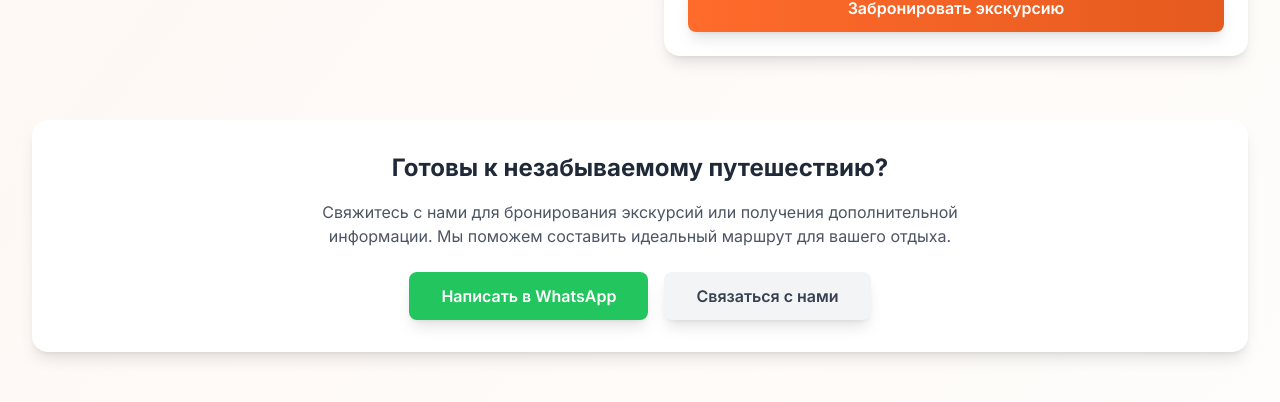
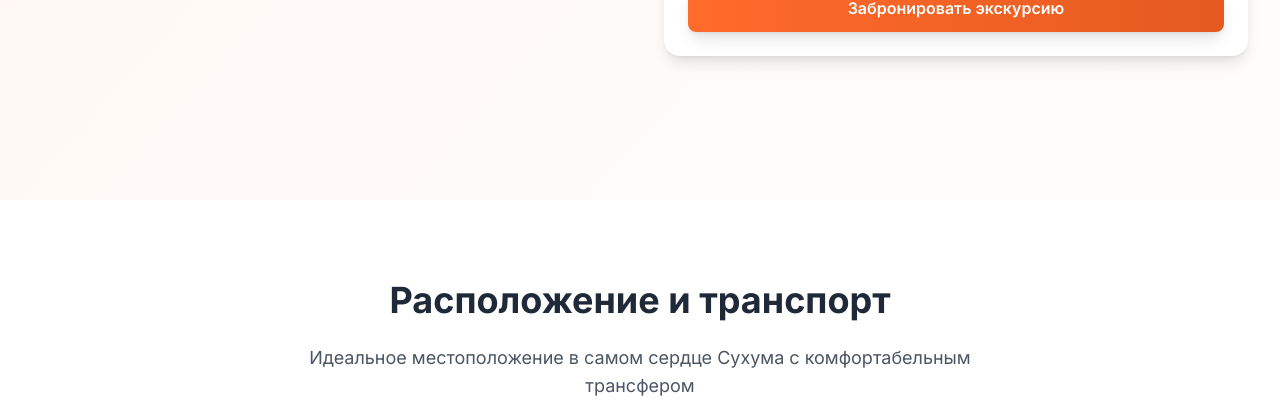
Before and after one commit to VEN6660M/test1, a React (Vite) app: page / in a window 1280 px wide. Shown: the part 2920-3322 px from the top of the page. Built offline with nearby package versions, Linux system fonts and the light colour scheme.

Commit message:
Update Excursions.tsx

```diff
--- a/src/components/Excursions.tsx
+++ b/src/components/Excursions.tsx
@@ -186,41 +186,7 @@ const Excursions = () => {
           </motion.div>
         </div>
 
-        {/* Call to Action */}
-        <motion.div
-          initial={{ opacity: 0, y: 30 }}
-          whileInView={{ opacity: 1, y: 0 }}
-          transition={{ duration: 0.8 }}
-          viewport={{ once: true }}
-          className="text-center bg-white rounded-2xl shadow-lg p-8"
-        >
-          <h3 className="text-2xl font-bold text-gray-800 mb-4">
-            Готовы к незабываемому путешествию?
-          </h3>
-          <p className="text-gray-600 mb-6 max-w-2xl mx-auto">
-            Свяжитесь с нами для бронирования экскурсий или получения дополнительной информации.
-            Мы поможем составить идеальный маршрут для вашего отдыха.
-          </p>
-          <div className="flex flex-col sm:flex-row items-center justify-center space-y-4 sm:space-y-0 sm:space-x-4">
-            <a
-              href="https://wa.me/7840123456?text=Здравствуйте! Интересуют экскурсии по Абхазии."
-              target="_blank"
-              rel="noopener noreferrer"
-              className="bg-green-500 text-white px-8 py-3 rounded-lg font-semibold shadow-lg hover:shadow-xl hover:bg-green-600 transition-all duration-200"
-            >
-              Написать в WhatsApp
-            </a>
-            <button
-              onClick={() => {
-                const element = document.getElementById('contact');
-                if (element) element.scrollIntoView({ behavior: 'smooth' });
-              }}
-              className="bg-gray-100 text-gray-700 px-8 py-3 rounded-lg font-semibold shadow-lg hover:shadow-xl hover:bg-gray-200 transition-all duration-200"
-            >
-              Связаться с нами
-            </button>
-          </div>
-        </motion.div>
+
       </div>
     </section>
   );
```
